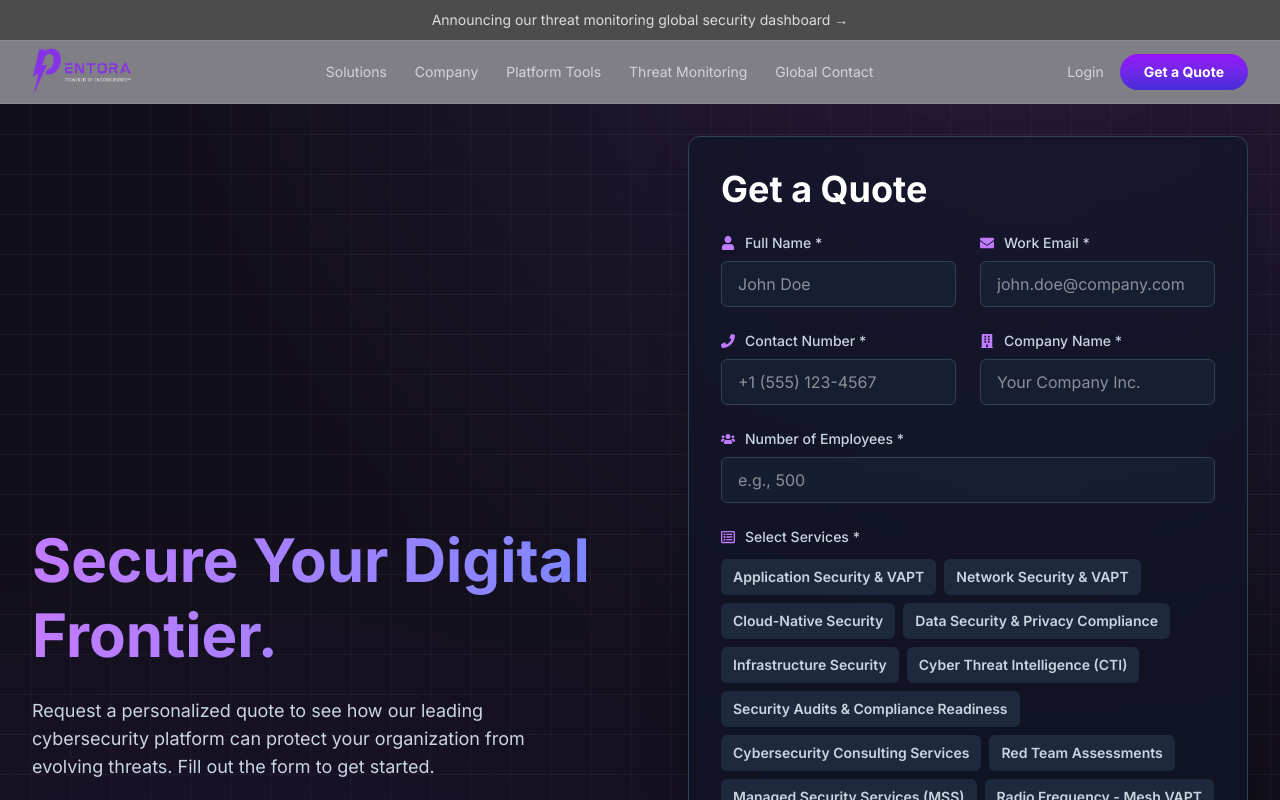
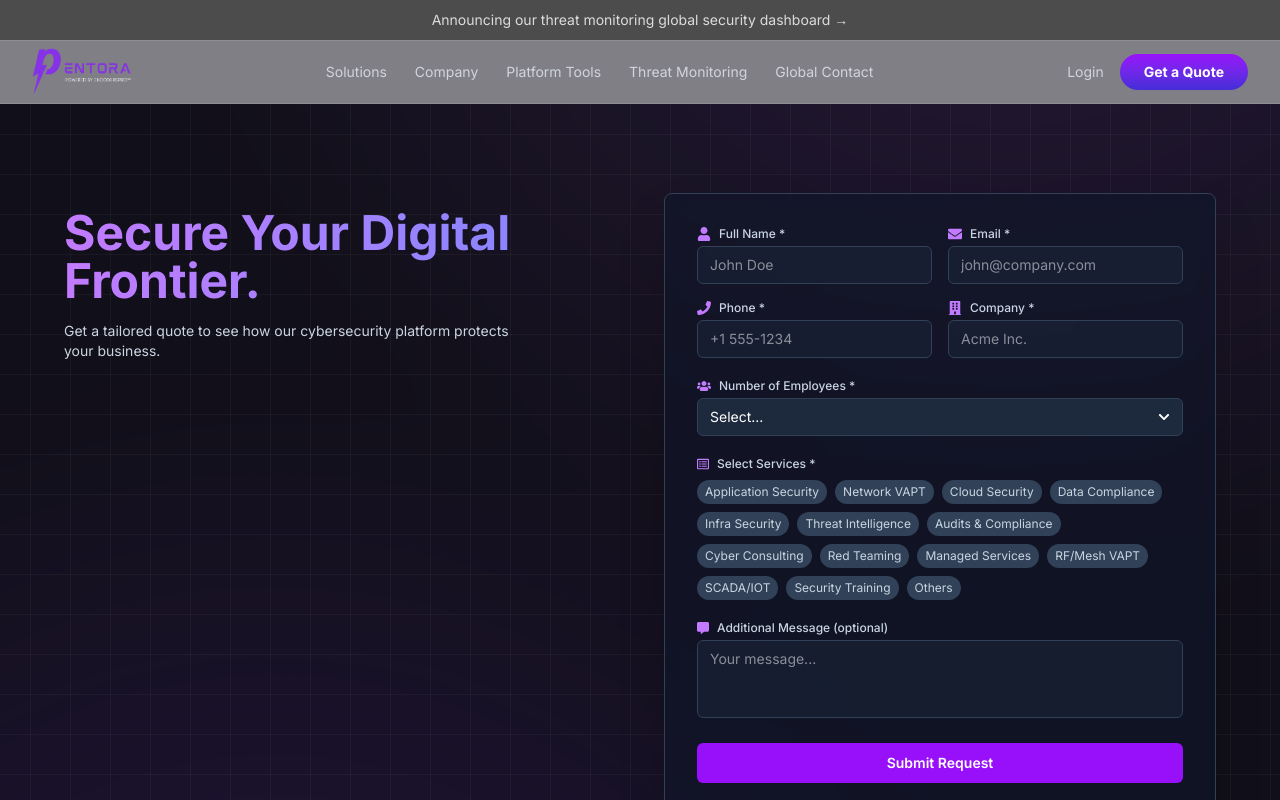
Before and after one commit to tatiana0982/pentora, a Next.js app: page /request-form in a window 1280 px wide. Shown: the top 800 px of the page. Built offline with nearby package versions, Linux system fonts and the light colour scheme.

Commit message:
updated get a quote

```diff
--- a/src/app/request-form/page.tsx
+++ b/src/app/request-form/page.tsx
@@ -1,32 +1,32 @@
 'use client';
 import React, { useState, useEffect } from 'react';
-import { FaUser, FaEnvelope, FaPhone, FaBuilding, FaUsers, FaRegListAlt, FaCommentAlt } from 'react-icons/fa';
+import {
+    FaUser, FaEnvelope, FaPhone, FaBuilding, FaUsers, FaRegListAlt, FaCommentAlt, FaChevronDown
+} from 'react-icons/fa';
 import Navbar from '../components/Navbar';
 import Footer from '../components/Footer';
 import { ToastContainer, toast } from 'react-toastify';
 import 'react-toastify/dist/ReactToastify.css';
 
 const servicesList = [
-    "Application Security & VAPT", "Network Security & VAPT",
-    "Cloud-Native Security", "Data Security & Privacy Compliance",
-    "Infrastructure Security", "Cyber Threat Intelligence (CTI)",
-    "Security Audits & Compliance Readiness", "Cybersecurity Consulting Services",
-    "Red Team Assessments", "Managed Security Services (MSS)",
-    "Radio Frequency - Mesh VAPT", "Scada/IOT Devices VAPT",
-    "Security Awareness & Training Programs", "Others"
+    "Application Security", "Network VAPT", "Cloud Security", "Data Compliance",
+    "Infra Security", "Threat Intelligence", "Audits & Compliance", "Cyber Consulting",
+    "Red Teaming", "Managed Services", "RF/Mesh VAPT", "SCADA/IOT",
+    "Security Training", "Others"
 ];
 
-// Helper component for modern, boxy input fields
+const employeeOptions = ["1-10", "11-50", "51-200", "201-500", "501-1000", "1000+"];
+
 const FormInput = ({ icon: Icon, name, label, ...props }) => (
     <div>
-        <label htmlFor={name} className="flex items-center gap-2.5 text-sm font-medium text-slate-300 mb-2">
-            <Icon className="text-purple-400" />
+        <label htmlFor={name} className="flex items-center gap-2 text-xs font-medium text-slate-300 mb-1">
+            <Icon className="text-purple-400 text-sm" />
             {label}
         </label>
         <input
             id={name}
             name={name}
-            className="w-full bg-slate-800/50 border border-slate-700 rounded-md focus:border-purple-500 focus:ring-1 focus:ring-purple-500 text-white px-4 py-2.5 outline-none transition-all duration-300"
+            className="w-full text-sm bg-slate-800/50 border border-slate-700 rounded-md focus:border-purple-500 focus:ring-1 focus:ring-purple-500 text-white px-3 py-2 outline-none transition-all duration-300"
             {...props}
         />
     </div>
@@ -36,17 +36,16 @@ export default function RequestDemoPage() {
     const [formData, setFormData] = useState({
         name: '', email: '', phone: '', company: '', employees: '', message: '', services: []
     });
+    const [dropdownOpen, setDropdownOpen] = useState(false);
     const [isSubmitting, setIsSubmitting] = useState(false);
     const [isSubmitted, setIsSubmitted] = useState(false);
     const [isVisible, setIsVisible] = useState(false);
 
-    useEffect(() => {
-        setIsVisible(true);
-    }, []);
+    useEffect(() => setIsVisible(true), []);
 
     const handleInputChange = (e) => {
         const { name, value } = e.target;
-        setFormData(prevState => ({ ...prevState, [name]: value }));
+        setFormData(prev => ({ ...prev, [name]: value }));
     };
 
     const handleServiceToggle = (service) => {
@@ -58,27 +57,31 @@ export default function RequestDemoPage() {
         }));
     };
 
+    const handleDropdownSelect = (option) => {
+        setFormData(prev => ({ ...prev, employees: option }));
+        setDropdownOpen(false);
+    };
+
     const handleSubmit = (e) => {
         e.preventDefault();
-        if (!formData.name.trim()) return toast.error('Full Name is required.');
-        if (!/\S+@\S+\.\S+/.test(formData.email)) return toast.error('Please enter a valid work email.');
-        if (!formData.phone.trim()) return toast.error('Contact Number is required.');
-        if (!formData.company.trim()) return toast.error('Company Name is required.');
-        if (!formData.employees) return toast.error('Number of Employees is required.');
-        if (formData.services.length === 0) return toast.error('Please select at least one service.');
+        const { name, email, phone, company, employees, services } = formData;
+        if (!name.trim()) return toast.error('Full Name is required.');
+        if (!/\S+@\S+\.\S+/.test(email)) return toast.error('Enter a valid email.');
+        if (!phone.trim()) return toast.error('Phone is required.');
+        if (!company.trim()) return toast.error('Company is required.');
+        if (!employees) return toast.error('Select number of employees.');
+        if (services.length === 0) return toast.error('Select at least one service.');
 
         setIsSubmitting(true);
-        toast.success('Thank you! Your request has been submitted.');
-        console.log('Form Submitted:', formData);
+        toast.success('Submitted successfully!');
+        console.log('Form Data:', formData);
 
         setTimeout(() => {
             setIsSubmitting(false);
             setIsSubmitted(true);
             setTimeout(() => {
                 setIsSubmitted(false);
-                setFormData({
-                    name: '', email: '', phone: '', company: '', employees: '', message: '', services: []
-                });
+                setFormData({ name: '', email: '', phone: '', company: '', employees: '', message: '', services: [] });
             }, 4000);
         }, 1000);
     };
@@ -88,83 +91,139 @@ export default function RequestDemoPage() {
             <Navbar />
             <div className="aurora-background font-sans bg-[#110f19] text-white min-h-screen flex items-center justify-center p-4 sm:p-6 lg:p-8 relative overflow-hidden">
                 <style jsx global>{`
-                    /* Aurora background styles */
-                    .aurora-background::before, .aurora-background::after { content: ''; position: absolute; z-index: 0; }
-                    .aurora-background::before { top: 50%; left: 50%; transform: translate(-50%, -50%); width: 150%; padding-bottom: 150%; background-image: radial-gradient(circle at 15% 25%, rgba(168, 85, 247, 0.15), transparent 40%), radial-gradient(circle at 85% 75%, rgba(109, 40, 217, 0.2), transparent 40%); animation: rotateAurora 25s linear infinite; filter: blur(60px); }
-                    .aurora-background::after { inset: -10px; background-image: linear-gradient(rgba(255, 255, 255, 0.05) 1px, transparent 1px), linear-gradient(to right, rgba(255, 255, 255, 0.05) 1px, transparent 1px); background-size: 40px 40px; opacity: 0.8; }
-                    @keyframes rotateAurora { from { transform: translate(-50%, -50%) rotate(0deg); } to { transform: translate(-50%, -50%) rotate(360deg); } }
+                    .aurora-background::before, .aurora-background::after {
+                        content: ''; position: absolute; z-index: 0;
+                    }
+                    .aurora-background::before {
+                        top: 50%; left: 50%; transform: translate(-50%, -50%);
+                        width: 150%; padding-bottom: 150%;
+                        background-image: radial-gradient(circle at 15% 25%, rgba(168, 85, 247, 0.15), transparent 40%),
+                                          radial-gradient(circle at 85% 75%, rgba(109, 40, 217, 0.2), transparent 40%);
+                        animation: rotateAurora 25s linear infinite; filter: blur(60px);
+                    }
+                    .aurora-background::after {
+                        inset: -10px;
+                        background-image: linear-gradient(rgba(255,255,255,0.05) 1px, transparent 1px),
+                                          linear-gradient(to right, rgba(255,255,255,0.05) 1px, transparent 1px);
+                        background-size: 40px 40px; opacity: 0.8;
+                    }
+                    @keyframes rotateAurora {
+                        from { transform: translate(-50%, -50%) rotate(0deg); }
+                        to   { transform: translate(-50%, -50%) rotate(360deg); }
+                    }
                 `}</style>
+
                 <ToastContainer position="bottom-right" autoClose={5000} theme="dark" />
 
-                <main className={`relative z-10 w-full max-w-7xl mx-auto grid md:grid-cols-2 gap-16 lg:gap-24 items-center transition-opacity duration-1000 ease-in ${isVisible ? 'opacity-100' : 'opacity-0'}`}>
-
-                    {/* Left Column: Text Content */}
-                    <div className="text-center md:text-left">
-                        <h1 className="text-5xl lg:text-6xl font-bold leading-tight bg-clip-text text-transparent bg-gradient-to-r from-purple-400 to-indigo-400">
+                <main className={`relative z-10 w-full max-w-6xl mx-auto grid md:grid-cols-2 gap-12 items-start transition-opacity duration-1000 ${isVisible ? 'opacity-100' : 'opacity-0'}`}>
+                    {/* Left Text */}
+                    <div className="text-center md:text-left mt-4">
+                        <h1 className="text-4xl lg:text-5xl font-bold bg-clip-text text-transparent bg-gradient-to-r from-purple-400 to-indigo-400">
                             Secure Your Digital Frontier.
                         </h1>
-                        <p className="mt-6 text-lg text-slate-300">
-                            Request a personalized quote to see how our leading cybersecurity platform can protect your organization from evolving threats. Fill out the form to get started.
+                        <p className="mt-4 text-sm text-slate-300 max-w-md">
+                            Get a tailored quote to see how our cybersecurity platform protects your business.
                         </p>
                     </div>
 
-                    {/* Right Column: Form */}
-                    <div className="w-full bg-slate-900/60 border border-slate-700 rounded-xl p-8 shadow-2xl backdrop-blur-sm">
+                    {/* Right Form */}
+                    <div className="w-full bg-slate-900/60 border border-slate-700 rounded-lg p-6 sm:p-8 shadow-2xl backdrop-blur-sm">
                         {isSubmitted ? (
                             <div className="text-center py-10">
                                 <h3 className="font-bold text-2xl text-green-400">Thank You!</h3>
-                                <p className="text-slate-300 mt-2">Your quote request has been sent successfully. We'll be in touch soon.</p>
+                                <p className="text-slate-300 mt-2">Your request has been sent.</p>
                             </div>
                         ) : (
-                            <form onSubmit={handleSubmit} className="space-y-6">
-                                <h2 className="text-3xl lg:text-4xl font-bold text-white mb-6">Get a Quote</h2>
-                                <div className="grid grid-cols-1 sm:grid-cols-2 gap-x-6 gap-y-6">
+                            <form onSubmit={handleSubmit} className="space-y-5 text-sm">
+                                <div className="grid grid-cols-1 sm:grid-cols-2 gap-4">
                                     <FormInput icon={FaUser} name="name" label="Full Name *" type="text" placeholder="John Doe" value={formData.name} onChange={handleInputChange} />
-                                    <FormInput icon={FaEnvelope} name="email" label="Work Email *" type="email" placeholder="john.doe@company.com" value={formData.email} onChange={handleInputChange} />
-                                    <FormInput icon={FaPhone} name="phone" label="Contact Number *" type="tel" placeholder="+1 (555) 123-4567" value={formData.phone} onChange={handleInputChange} />
-                                    <FormInput icon={FaBuilding} name="company" label="Company Name *" type="text" placeholder="Your Company Inc." value={formData.company} onChange={handleInputChange} />
+                                    <FormInput icon={FaEnvelope} name="email" label="Email *" type="email" placeholder="john@company.com" value={formData.email} onChange={handleInputChange} />
+                                    <FormInput icon={FaPhone} name="phone" label="Phone *" type="tel" placeholder="+1 555-1234" value={formData.phone} onChange={handleInputChange} />
+                                    <FormInput icon={FaBuilding} name="company" label="Company *" type="text" placeholder="Acme Inc." value={formData.company} onChange={handleInputChange} />
                                 </div>
-                                <FormInput icon={FaUsers} name="employees" label="Number of Employees *" type="number" placeholder="e.g., 500" value={formData.employees} onChange={handleInputChange} />
 
+                                {/* Custom Dropdown */}
+                                <div className="relative">
+                                    <label className="flex items-center gap-2 text-xs font-medium text-slate-300 mb-1">
+                                        <FaUsers className="text-purple-400 text-sm" />
+                                        Number of Employees *
+                                    </label>
+                                    <div className="relative">
+                                        <button
+                                            type="button"
+                                            onClick={() => setDropdownOpen(!dropdownOpen)}
+                                            className="w-full text-left bg-slate-800 border border-slate-700 text-white px-3 py-2 rounded-md text-sm focus:outline-none focus:border-purple-500 focus:ring-1 focus:ring-purple-500 flex justify-between items-center"
+                                        >
+                                            {formData.employees || 'Select...'}
+                                            <FaChevronDown className="ml-2 text-xs" />
+                                        </button>
+                                        {dropdownOpen && (
+                                            <ul className="absolute z-20 mt-1 w-full bg-slate-800 border border-slate-600 rounded-md text-sm shadow-lg">
+                                                {employeeOptions.map((opt) => (
+                                                    <li
+                                                        key={opt}
+                                                        className="px-3 py-2 hover:bg-purple-600 hover:text-white cursor-pointer"
+                                                        onClick={() => handleDropdownSelect(opt)}
+                                                    >
+                                                        {opt}
+                                                    </li>
+                                                ))}
+                                            </ul>
+                                        )}
+                                    </div>
+                                </div>
+
+                                {/* Services */}
                                 <div>
-                                    <label className="flex items-center gap-2.5 text-sm font-medium text-slate-300 mb-3">
+                                    <label className="flex items-center gap-2 text-xs font-medium text-slate-300 mb-2">
                                         <FaRegListAlt className="text-purple-400" />
                                         Select Services *
                                     </label>
                                     <div className="flex flex-wrap gap-2">
                                         {servicesList.map((service) => (
-                                            <button type="button" key={service} onClick={() => handleServiceToggle(service)}
-                                                className={`px-3 py-2 rounded-md text-sm font-semibold transition-all duration-200 ${
+                                            <button
+                                                key={service}
+                                                type="button"
+                                                onClick={() => handleServiceToggle(service)}
+                                                className={`px-2 py-1 text-xs rounded-full transition ${
                                                     formData.services.includes(service)
-                                                    ? 'bg-purple-600 text-white shadow-md shadow-purple-500/20'
-                                                    : 'bg-slate-800 text-slate-300 hover:bg-slate-700'
-                                                }`}>
+                                                        ? 'bg-purple-600 text-white'
+                                                        : 'bg-slate-700 text-slate-300 hover:bg-slate-600'
+                                                }`}
+                                            >
                                                 {service}
                                             </button>
                                         ))}
                                     </div>
                                 </div>
+
+                                {/* Message */}
                                 <div>
-                                    <label htmlFor="message" className="flex items-center gap-2.5 text-sm font-medium text-slate-300 mb-2">
+                                    <label htmlFor="message" className="flex items-center gap-2 text-xs font-medium text-slate-300 mb-1">
                                         <FaCommentAlt className="text-purple-400" />
-                                        Tell us about your needs
+                                        Additional Message (optional)
                                     </label>
-                                    <textarea id="message" name="message" value={formData.message} onChange={handleInputChange} rows={3}
-                                        className="w-full bg-slate-800/50 border border-slate-700 rounded-md focus:border-purple-500 focus:ring-1 focus:ring-purple-500 text-white px-4 py-2.5 outline-none transition-all duration-300 resize-none"
-                                        placeholder="(Optional) Provide any specific details here..."
+                                    <textarea
+                                        id="message"
+                                        name="message"
+                                        value={formData.message}
+                                        onChange={handleInputChange}
+                                        rows={3}
+                                        placeholder="Your message..."
+                                        className="w-full bg-slate-800/50 border border-slate-700 rounded-md focus:border-purple-500 focus:ring-1 focus:ring-purple-500 text-white px-3 py-2 outline-none text-sm resize-none"
                                     ></textarea>
                                 </div>
 
-                                <div className="pt-2">
-                                    <button type="submit" disabled={isSubmitting}
-                                        className="w-full sm:w-auto bg-purple-600 hover:bg-purple-700 text-white font-bold py-3 px-8 rounded-md transition-all duration-300 disabled:opacity-50 disabled:cursor-not-allowed">
-                                        {isSubmitting ? 'Submitting...' : 'Submit Request'}
-                                    </button>
-                                </div>
+                                <button
+                                    type="submit"
+                                    disabled={isSubmitting}
+                                    className="w-full bg-purple-600 hover:bg-purple-700 text-white font-semibold py-2.5 px-6 rounded-md text-sm transition-all disabled:opacity-50"
+                                >
+                                    {isSubmitting ? 'Submitting...' : 'Submit Request'}
+                                </button>
                             </form>
                         )}
                     </div>
-
                 </main>
             </div>
             <Footer />
```
